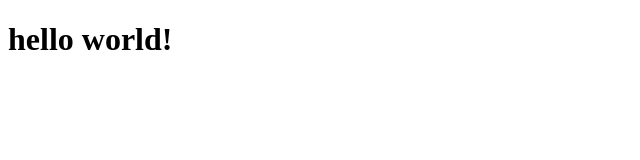
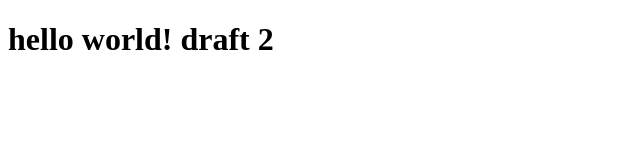
Before and after one commit to chrisdlsu/myfirstrepo, a plain HTML site: page index.html in a window 1280 px wide. Shown: the whole page, without its empty margins (0-640 px from the left). Drawn offline with Linux system fonts and the light colour scheme.

Commit message:
updated the text

```diff
--- a/index.html
+++ b/index.html
@@ -14,7 +14,7 @@
     </head>
     <body>
 
-        <h1>hello world!</h1>
+        <h1>hello world! draft 2</h1>
         <!--[if lt IE 7]>
             <p class="browsehappy">You are using an <strong>outdated</strong> browser. Please <a href="#">upgrade your browser</a> to improve your experience.</p>
         <![endif]-->
```
